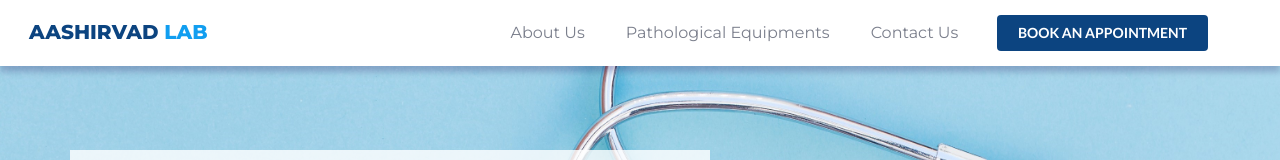
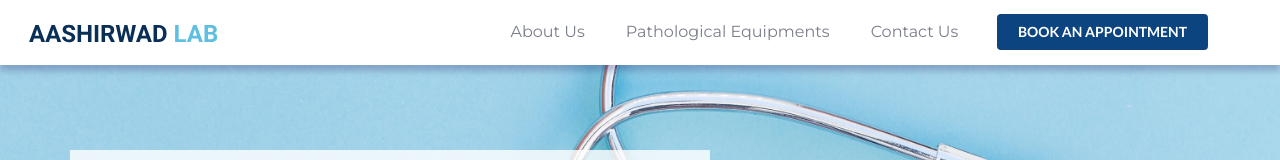
Before and after one commit to RohitGeddam-tech/Aashirvad, a React (Create React App) app: page /Aashirvad/Contacts in a window 1280 px wide. Shown: the top 160 px of the page. Built offline with nearby package versions, Linux system fonts and the light colour scheme.

Commit message:
new commit

```diff
--- a/src/Components/CSS/Header.css
+++ b/src/Components/CSS/Header.css
@@ -23,24 +23,14 @@ header{
     background: #0c4480;
     text-transform: uppercase;
   }
-
-  .brand-name a{
-    text-decoration: none;
-    font-size: 20px;
-    color: #0c4480;
-    text-transform: uppercase;
-    font-weight: 600;
-  }
-
-  .brand-name .a1{
-    color: #119ef0;
-  }
+/*
+  .brand-name{
+    height: 29px;
+  } */
 
   .ui.menu a.item:hover{
     color: #0c4480 !important;
   }
-
-
 
   .ui.menu a.item{
     font-style: normal;
--- a/src/Components/Contacts.js
+++ b/src/Components/Contacts.js
@@ -44,12 +44,12 @@ const Desksecond = () => {
             <div className='imgsheet'>
                 <a href='tel:++912226711340'><img className='sheetimg' src={call} /></a>
                 <a href='mailto:webmaster@example.com'><img className='sheetimg' src={email} /></a>
-                <a href='https://goo.gl/maps/m8AC5t2PACm9azK48'><img className='sheetimg' src={location} /></a>
+                <a href='https://goo.gl/maps/mEUdamwgNEbd6Ddh8'><img className='sheetimg' src={location} /></a>
             </div>
             <div className='contentsheet'>
                 <a href='tel:++912226711340' className='theheader'>+91 22 2671 1340</a>
                 <a href='mailto:contact@aashirwadlabs.com' className='theheader'>contact@aashirwadlabs.com</a>
-                <a href='https://goo.gl/maps/m8AC5t2PACm9azK48' className='theheader'>
+                <a href='https://goo.gl/maps/mEUdamwgNEbd6Ddh8' className='theheader'>
 
                     Bldg No 108, Ground Floor, Heera Nav Jeevan Society, Pant Nagar, Ghatkopar (E), Mumbai, Maharashtra - 75
 
@@ -66,19 +66,18 @@ const Mobsecond = () => {
             <div className='imgmobsheet'>
                 <a href='tel:++912226711340'><img className='sheetmobimg' src={call} /></a>
                 <a style={{marginBottom:'20px'}} href='mailto:webmaster@example.com'><img className='sheetmobimg' src={email} /></a>
-                <a href='https://goo.gl/maps/m8AC5t2PACm9azK48'><img className='sheetmobimg' src={location}/></a>
+                <a href='https://goo.gl/maps/mEUdamwgNEbd6Ddh8'><img className='sheetmobimg' src={location}/></a>
             </div>
             <div className='contentmobsheet'>
                 <a href='tel:+912226711340' className='themobheader'>+91 22 2671 1340</a>
                 <a href='mailto:contact@aashirwadlabs.com' className='themobheader'>contact@aashirwadlabs.com</a>
-                <a href='https://goo.gl/maps/m8AC5t2PACm9azK48' className="themobheader">
+                <a href='https://goo.gl/maps/mEUdamwgNEbd6Ddh8' className="themobheader">
                         Bldg No 108, Ground Floor, Heera Nav Jeevan Society, Pant Nagar, Ghatkopar (E), Mumbai, Maharashtra - 75
                 </a>
             </div>
         </div>
     )
 }
-
 
 const Contacts = () => {
 
--- a/src/Components/Header.js
+++ b/src/Components/Header.js
@@ -1,6 +1,7 @@
 import React, {useState, useEffect} from 'react';
 import './CSS/Header.css';
 import {BsX} from 'react-icons/bs';
+import logo from './Photos/logo.svg';
 
 const List = () => {
     return (
@@ -62,7 +63,8 @@ const Header = () => {
         <header>
             <nav className='navbar navbar-secondary' style={{width: '100%'}}>
                 <div className='brand-name'>
-                    <a href='#'>AASHIRVAD <a className='a1' href='#'>LAB</a></a>
+                    <img src={logo}/>
+                    {/* <a href='#'>AASHIRVAD <a className='a1' href='#'>LAB</a></a> */}
                 </div>
                 {isMobile ? <MobileList /> : <List />}
             </nav>
--- a/src/Components/Home.js
+++ b/src/Components/Home.js
@@ -3,7 +3,6 @@ import React, { useState, useEffect } from 'react';
 import './CSS/Home.css';
 import cover from './Photos/cover1.jpg';
 import cover2 from './Photos/cover2.jpg';
-import Carousel from 'react-bootstrap/Carousel';
 import HomeSlide from "./HomeSlide";
 
 const List = () => {
```
Also changed, not shown: src/Components/Photos/logo.svg (added).
